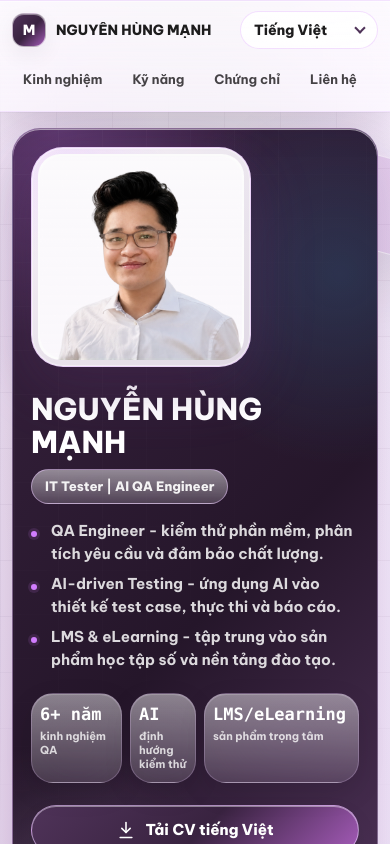
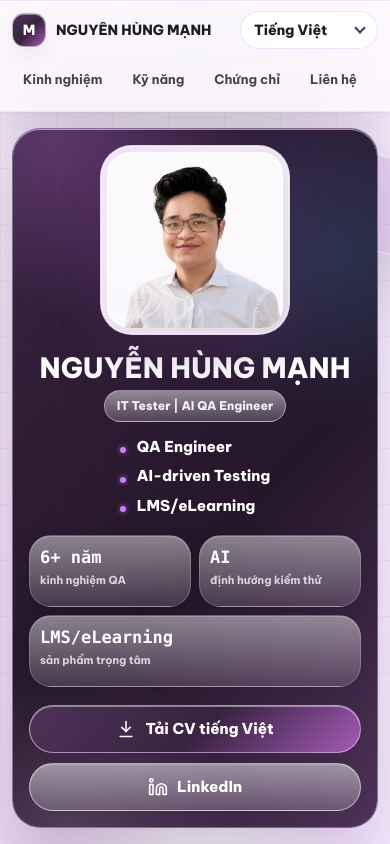
Before and after one commit to hungmanh0206/nguyenhungmanh-cv, a Next.js app: page / in a window 390 px wide. Shown: the top 844 px of the page. Built offline with nearby package versions, Linux system fonts and the light colour scheme.

Commit message:
Compact mobile hero layout

```diff
--- a/app/globals.css
+++ b/app/globals.css
@@ -541,6 +541,15 @@ p {
   padding-left: 20px;
 }
 
+.hero-intro-title {
+  color: var(--white);
+  font-weight: 900;
+}
+
+.hero-intro-copy::before {
+  content: " - ";
+}
+
 .hero-intro li::before {
   position: absolute;
   top: 0.75em;
@@ -1579,47 +1588,68 @@ time,
   .hero-section {
     width: min(100% - 24px, 1200px);
     margin-top: 16px;
-    padding: 22px;
-    gap: 22px;
+    padding: 20px;
+    gap: 18px;
     border-radius: var(--radius-lg);
   }
 
   .hero-media {
     grid-template-columns: 1fr;
-    gap: 12px;
+    justify-items: center;
   }
 
   .hero-portrait {
-    width: min(220px, 100%);
+    width: min(198px, 100%);
     padding: 6px;
   }
 
+  .hero-copy {
+    text-align: center;
+  }
+
   .hero-copy h1 {
-    margin-top: 4px;
-    font-size: 34px;
+    max-width: 320px;
+    margin: 0 auto;
+    font-size: 32px;
+    line-height: 1.05;
   }
 
   .hero-role {
-    margin-top: 10px;
+    margin: 8px auto 0;
+    min-height: 31px;
+    padding: 6px 12px;
   }
 
   .hero-intro {
+    width: fit-content;
+    max-width: 100%;
+    gap: 7px;
+    margin: 14px auto 0;
+    font-size: 15px;
+    text-align: left;
+  }
+
+  .hero-intro li {
+    padding-left: 17px;
+  }
+
+  .hero-intro-copy {
+    display: none;
+  }
+
+  .hero-stats {
+    grid-template-columns: repeat(2, minmax(0, 1fr));
     gap: 8px;
-    margin-top: 16px;
-    font-size: 15px;
-  }
-
-  .hero-stats {
-    grid-template-columns:
-      minmax(88px, 0.88fr)
-      minmax(66px, 0.62fr)
-      minmax(128px, 1.5fr);
-    gap: 8px;
-    margin-top: 22px;
+    margin-top: 18px;
+    text-align: left;
+  }
+
+  .hero-stats div:nth-child(3) {
+    grid-column: 1 / -1;
   }
 
   .hero-stats div {
-    min-height: 86px;
+    min-height: 76px;
     padding: 12px 10px;
     border-radius: var(--radius-md);
   }
@@ -1637,12 +1667,12 @@ time,
 
   .hero-actions {
     gap: 10px;
-    margin-top: 22px;
+    margin-top: 18px;
   }
 
   .button {
     min-height: 50px;
-    padding: 14px 18px;
+    padding: 13px 18px;
   }
 
   .modal-contact,
@@ -1727,16 +1757,24 @@ time,
   }
 
   .hero-section {
-    padding: 18px;
+    padding: 16px;
   }
 
   .hero-copy h1 {
-    font-size: 30px;
+    font-size: 28px;
+  }
+
+  .hero-portrait {
+    width: min(190px, 100%);
+  }
+
+  .hero-role {
+    font-size: 12px;
   }
 
   .hero-stats div {
-    min-height: 76px;
-    padding: 10px 8px;
+    min-height: 72px;
+    padding: 11px 10px;
   }
 
   .hero-stats strong {
@@ -1748,7 +1786,12 @@ time,
   }
 
   .button {
+    min-height: 48px;
     width: 100%;
+  }
+
+  .hero-actions .button-outline {
+    min-height: 48px;
   }
 
   .section-title {
--- a/app/page.tsx
+++ b/app/page.tsx
@@ -37,9 +37,18 @@ const content = {
     heroBadge: "IT Tester | AI QA Engineer",
     name: "NGUYỄN HÙNG MẠNH",
     intro: [
-      "QA Engineer - kiểm thử phần mềm, phân tích yêu cầu và đảm bảo chất lượng.",
-      "AI-driven Testing - ứng dụng AI vào thiết kế test case, thực thi và báo cáo.",
-      "LMS & eLearning - tập trung vào sản phẩm học tập số và nền tảng đào tạo.",
+      {
+        title: "QA Engineer",
+        copy: "kiểm thử phần mềm, phân tích yêu cầu và đảm bảo chất lượng.",
+      },
+      {
+        title: "AI-driven Testing",
+        copy: "ứng dụng AI vào thiết kế test case, thực thi và báo cáo.",
+      },
+      {
+        title: "LMS/eLearning",
+        copy: "tập trung vào sản phẩm học tập số và nền tảng đào tạo.",
+      },
     ],
     ctaPrimary: "Tải CV tiếng Việt",
     ctaSecondary: "LinkedIn",
@@ -258,9 +267,18 @@ const content = {
     heroBadge: "IT Tester | AI QA Engineer",
     name: "NGUYEN HUNG MANH",
     intro: [
-      "QA Engineer - software testing, requirement analysis, and quality assurance.",
-      "AI-driven Testing - applying AI to test design, execution, and reporting.",
-      "LMS & eLearning - focused on digital learning products and training platforms.",
+      {
+        title: "QA Engineer",
+        copy: "software testing, requirement analysis, and quality assurance.",
+      },
+      {
+        title: "AI-driven Testing",
+        copy: "applying AI to test design, execution, and reporting.",
+      },
+      {
+        title: "LMS/eLearning",
+        copy: "focused on digital learning products and training platforms.",
+      },
     ],
     ctaPrimary: "Download English CV",
     ctaSecondary: "LinkedIn",
@@ -682,7 +700,10 @@ export default function Home() {
             <span className="hero-role">{t.heroBadge}</span>
             <ul className="hero-intro">
               {t.intro.map((item) => (
-                <li key={item}>{item}</li>
+                <li key={item.title}>
+                  <span className="hero-intro-title">{item.title}</span>
+                  <span className="hero-intro-copy">{item.copy}</span>
+                </li>
               ))}
             </ul>
             <div className="hero-stats" aria-label="Profile highlights">
```
